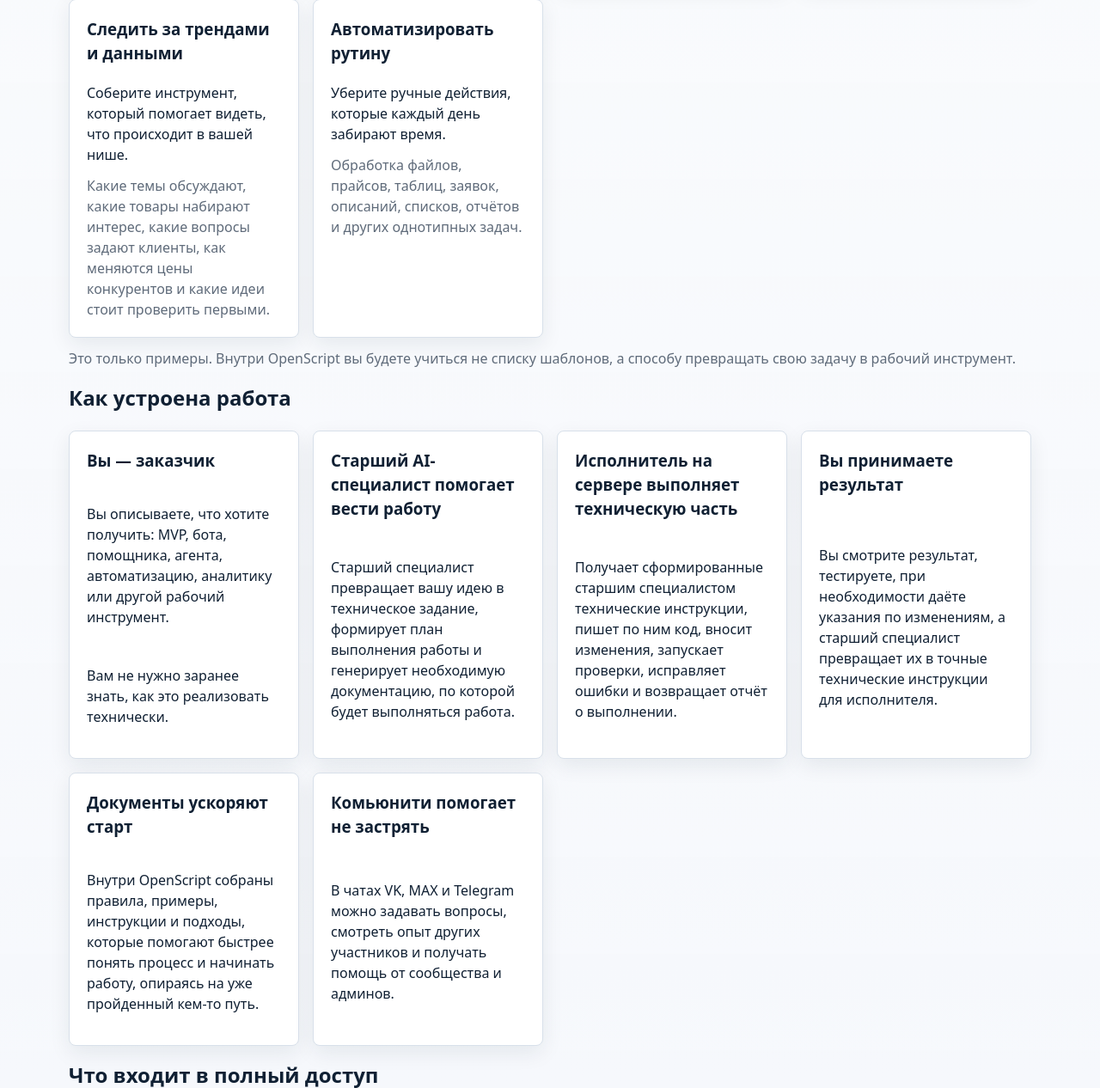
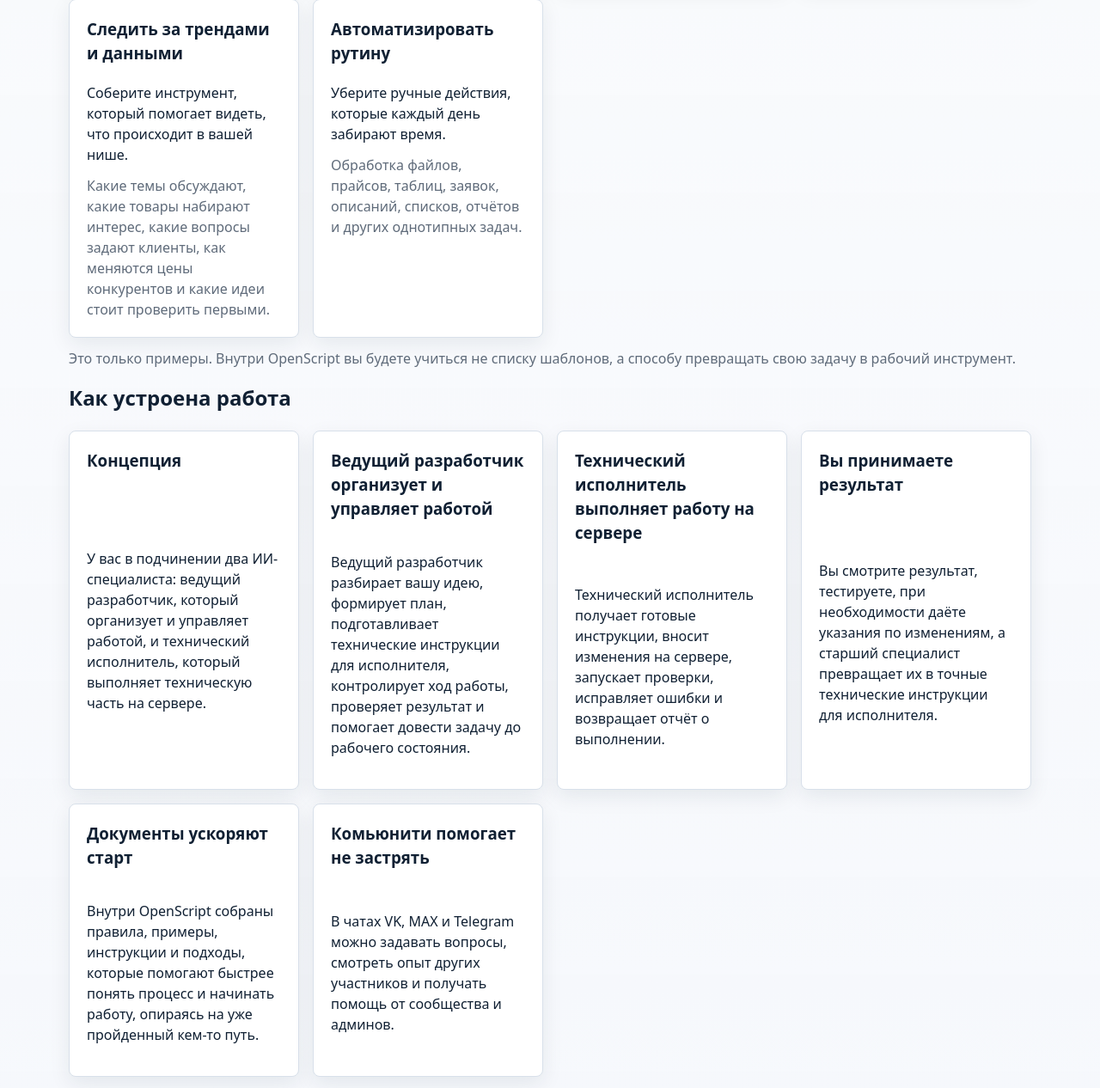
Before and after one commit to MaksimUnimax/ai-starter-community, a FastAPI app: page / in a window 1280 px wide. Shown: the part 1878-3144 px from the top of the page at 86% size. Run offline with FastAPI, Linux system fonts and the light colour scheme.

Commit message:
Update homepage work model copy

```diff
--- a/source/app/public_landing/templates/index.html
+++ b/source/app/public_landing/templates/index.html
@@ -106,17 +106,16 @@
 
     <div class="card-grid tight">
       <article class="card stack work-model-card">
-        <h3 class="section-title">Вы — заказчик</h3>
-        <p>Вы описываете, что хотите получить: MVP, бота, помощника, агента, автоматизацию, аналитику или другой рабочий инструмент.</p>
-        <p>Вам не нужно заранее знать, как это реализовать технически.</p>
+        <h3 class="section-title">Концепция</h3>
+        <p>У вас в подчинении два ИИ-специалиста: ведущий разработчик, который организует и управляет работой, и технический исполнитель, который выполняет техническую часть на сервере.</p>
       </article>
       <article class="card stack work-model-card">
-        <h3 class="section-title">Старший AI-специалист помогает вести работу</h3>
-        <p>Старший специалист превращает вашу идею в техническое задание, формирует план выполнения работы и генерирует необходимую документацию, по которой будет выполняться работа.</p>
+        <h3 class="section-title">Ведущий разработчик организует и управляет работой</h3>
+        <p>Ведущий разработчик разбирает вашу идею, формирует план, подготавливает технические инструкции для исполнителя, контролирует ход работы, проверяет результат и помогает довести задачу до рабочего состояния.</p>
       </article>
       <article class="card stack work-model-card">
-        <h3 class="section-title">Исполнитель на сервере выполняет техническую часть</h3>
-        <p>Получает сформированные старшим специалистом технические инструкции, пишет по ним код, вносит изменения, запускает проверки, исправляет ошибки и возвращает отчёт о выполнении.</p>
+        <h3 class="section-title">Технический исполнитель выполняет работу на сервере</h3>
+        <p>Технический исполнитель получает готовые инструкции, вносит изменения на сервере, запускает проверки, исправляет ошибки и возвращает отчёт о выполнении.</p>
       </article>
       <article class="card stack work-model-card">
         <h3 class="section-title">Вы принимаете результат</h3>
```
